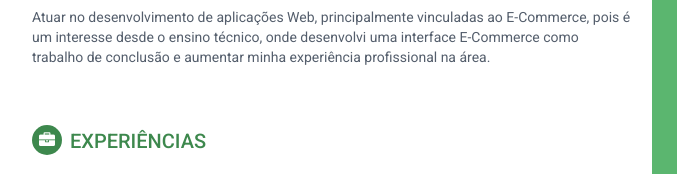
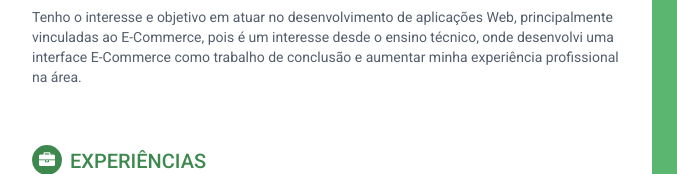
Before and after one commit to HenriqueLeal/curriculo, a plain HTML site: page index.html in a window 1280 px wide. Shown: the part 595-769 px from the top of the page, 188-865 px from the left. Drawn offline with Linux system fonts and the light colour scheme.

```diff
--- a/index.html
+++ b/index.html
@@ -119,7 +119,7 @@
                            </li>
                            <i class="fa fa-link"></i><a href="http://fibbauru.br/site/conteudo/jornada-cientifica-fib?menu_id=182"><b> Programação de Trabalhos na área de Ciência da Computação</b></a>
                        </ul>
-                       Atuar no desenvolvimento de aplicações Web, principalmente vinculadas ao E-Commerce, pois é um interesse desde o ensino técnico, onde desenvolvi uma interface E-Commerce como trabalho de conclusão e aumentar minha experiência profissional na área.
+                       Tenho o interesse e objetivo em atuar no desenvolvimento de aplicações Web, principalmente vinculadas ao E-Commerce, pois é um interesse desde o ensino técnico, onde desenvolvi uma interface E-Commerce como trabalho de conclusão e aumentar minha experiência profissional na área.
                     </p>
                 </div>
             </section>
```
